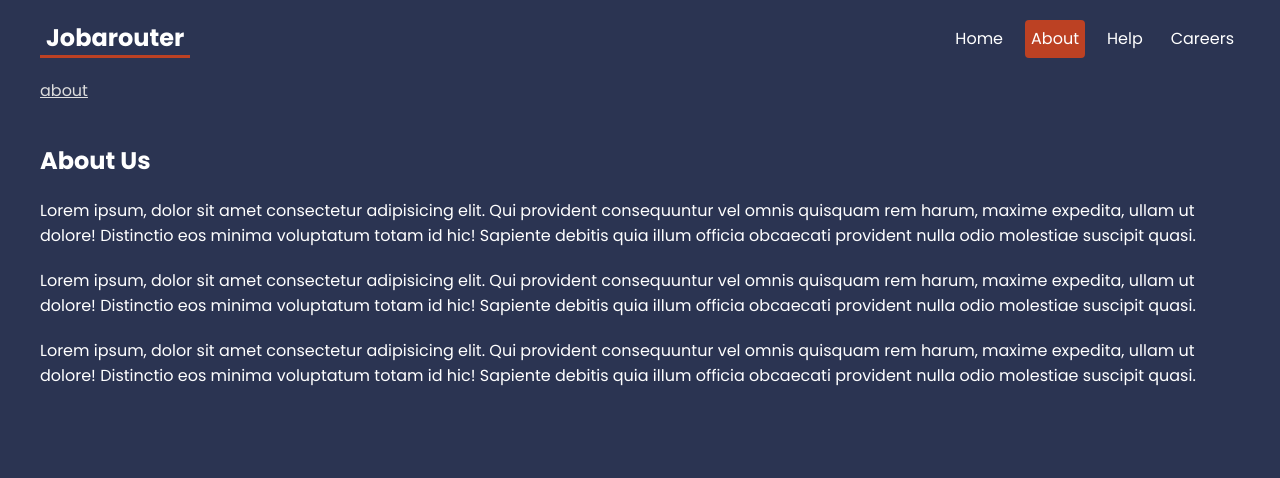
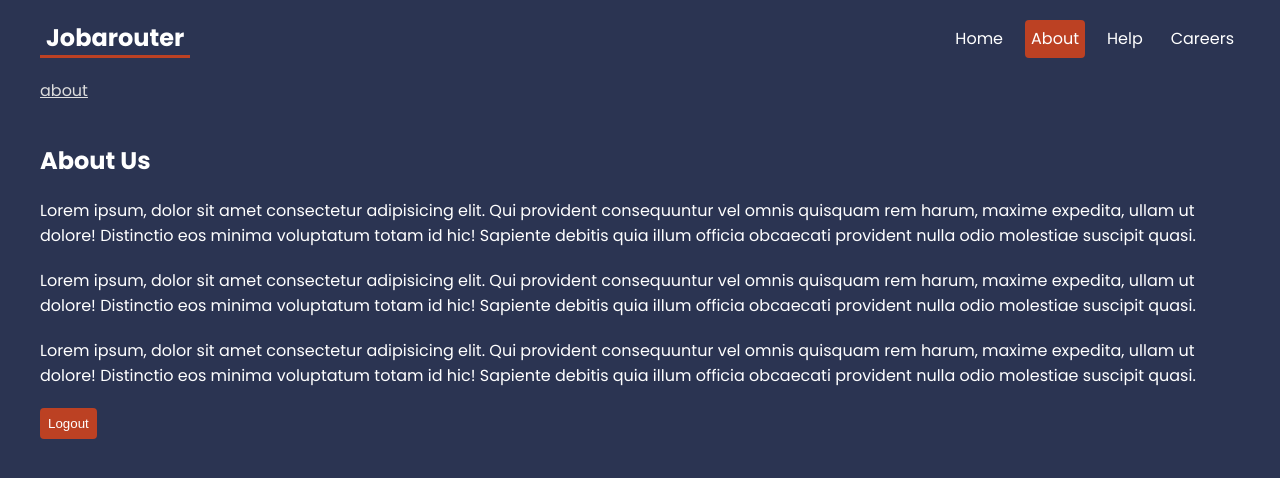
Before and after one commit to RomanAbdurahmanov/rrd-tutorial, a React (Create React App) app: page /about in a window 1280 px wide. Shown: the top 478 px of the page. Built offline with nearby package versions, Linux system fonts and the light colour scheme.

Commit message:
added Logout button in about page to test Navigate

```diff
--- a/src/App.tsx
+++ b/src/App.tsx
@@ -21,7 +21,6 @@ import RootLayout from './layouts/RootLayout'
 import HelpLayout from './layouts/HelpLayout'
 import CareerLayout from './layouts/CareerLayout'
 import ErrorHandler from './pages/ErrorHandler'
-import Breadcrumbs from './Components/Breadcrumbs'
 
 const router = createBrowserRouter(
   createRoutesFromElements(
--- a/src/pages/About.tsx
+++ b/src/pages/About.tsx
@@ -1,6 +1,13 @@
-import React from 'react'
+import { useState } from 'react'
+import { Navigate } from 'react-router-dom'
 
 function About() {
+  const [name, setName] = useState<string | null>('mario')
+
+  if (!name) {
+    return <Navigate to='/' replace={true} />
+  }
+
   return (
     <div className='about'>
       <h2>About Us</h2>
@@ -25,6 +32,13 @@ function About() {
         quia illum officia obcaecati provident nulla odio molestiae suscipit
         quasi.
       </p>
+      <button
+        onClick={() => {
+          setName(null)
+        }}
+      >
+        Logout
+      </button>
     </div>
   )
 }
--- a/src/pages/Help/ContactUs.tsx
+++ b/src/pages/Help/ContactUs.tsx
@@ -1,5 +1,4 @@
-import React from 'react'
-import { ActionFunction, Form, redirect, useActionData } from 'react-router-dom'
+import { Form, redirect, useActionData } from 'react-router-dom'
 
 function ContactUs() {
   const data = useActionData() as { error: string }
--- a/src/pages/Help/FAQ.tsx
+++ b/src/pages/Help/FAQ.tsx
@@ -1,5 +1,3 @@
-import React from 'react'
-
 function FAQ() {
   return (
     <div className='faq'>
--- a/src/pages/Home.tsx
+++ b/src/pages/Home.tsx
@@ -1,5 +1,3 @@
-import React from 'react'
-
 function Home() {
   return (
     <div className='home'>
```
